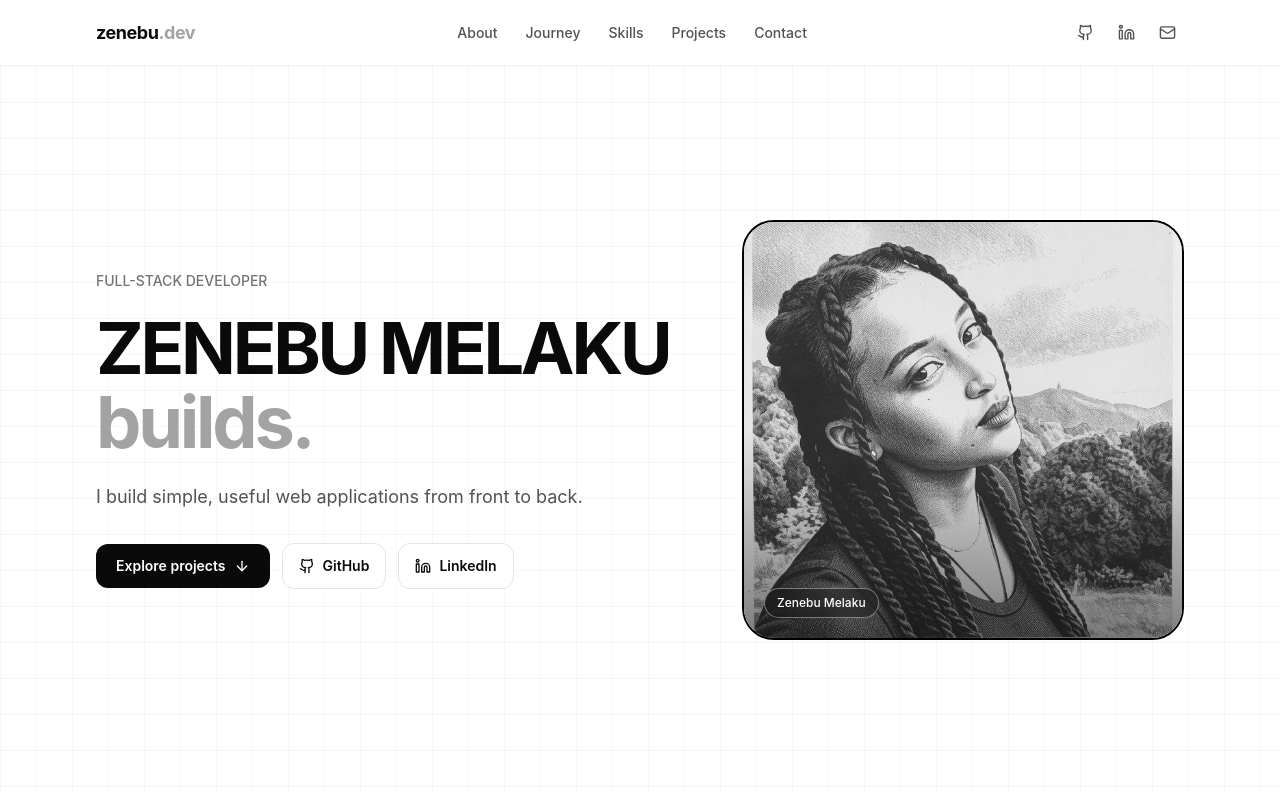
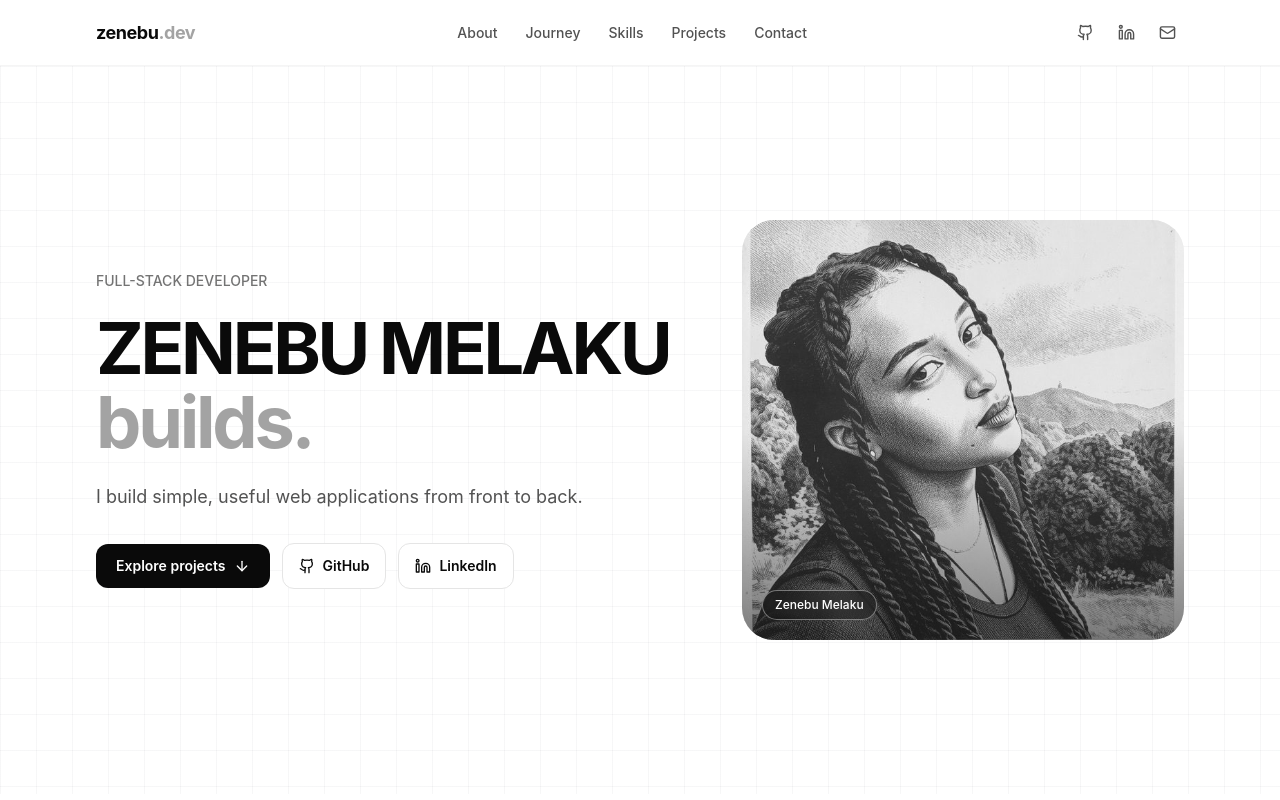
Before and after one commit to zenebumelaku/portifolio, a React (Vite) app: page / in a window 1280 px wide. Shown: the top 800 px of the page. Built offline with nearby package versions, Linux system fonts and the light colour scheme.

Commit message:
Remove outline from hero image

```diff
--- a/src/sections/HeroSection/components/HeroVisual.tsx
+++ b/src/sections/HeroSection/components/HeroVisual.tsx
@@ -2,7 +2,7 @@ import { motion } from "framer-motion";
 
 export const HeroVisual = () => {
   return (
-    <div className="relative h-[420px] w-full overflow-hidden rounded-[2rem] border-2 border-black bg-neutral-100">
+    <div className="relative h-[420px] w-full overflow-hidden rounded-[2rem] bg-neutral-100">
       <img
         src="/photo.jpeg"
         alt="Portrait of Zenebu Melaku"
```
